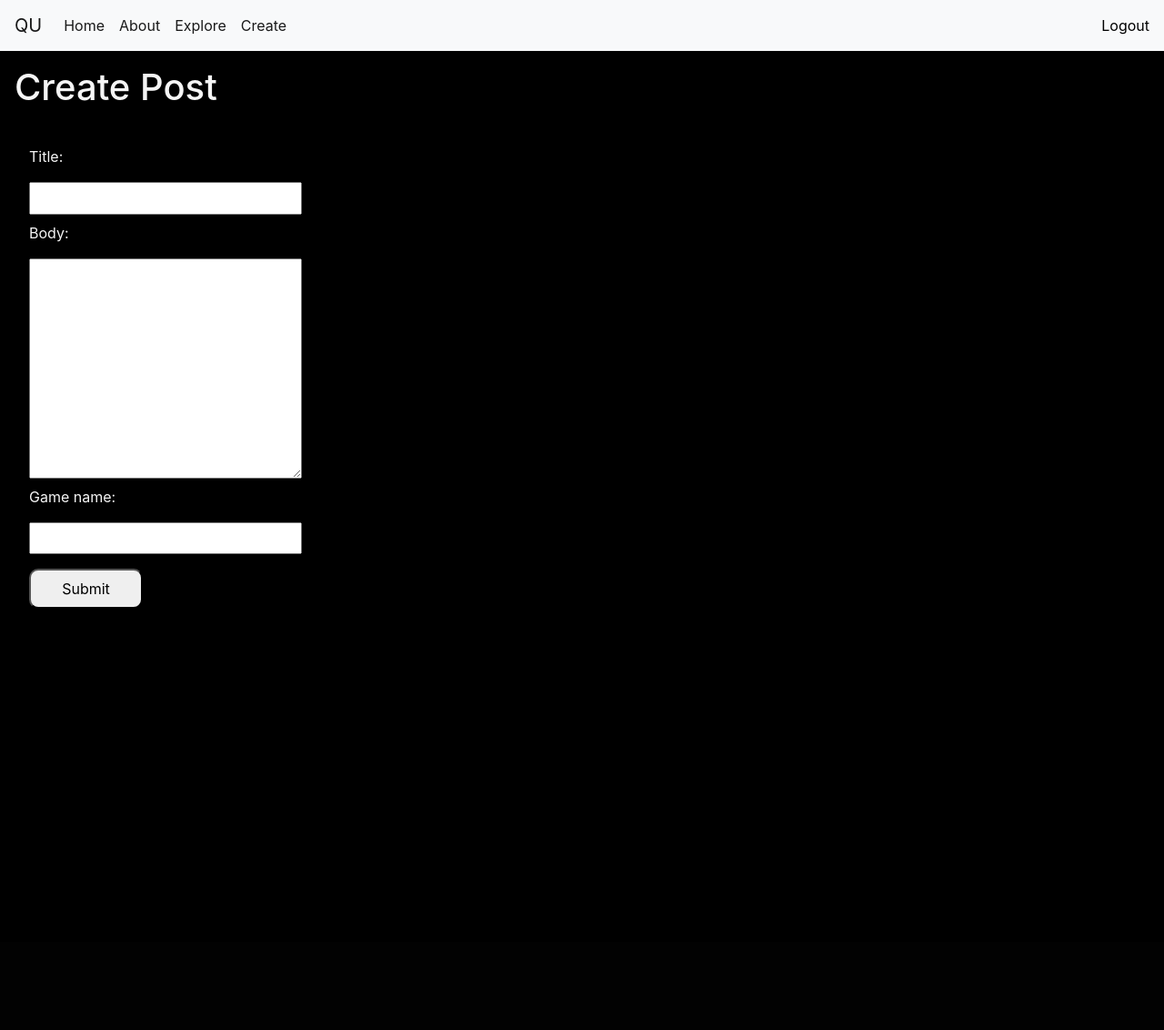
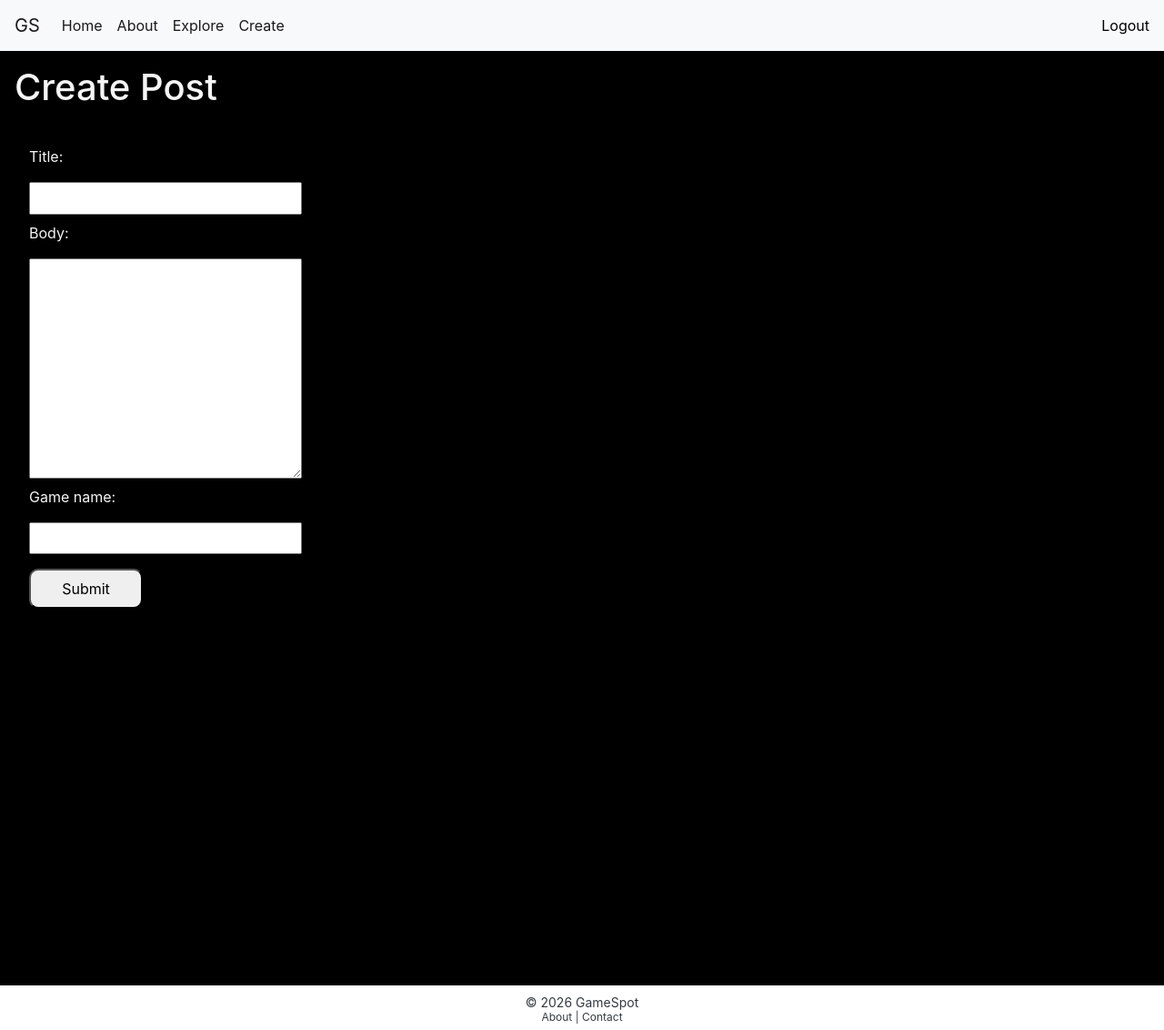
Before and after one commit to vinit-rao/queueup-django, a Django app: page /posts/new-post/ in a window 1280 px wide. Shown: the whole page at 91% size. Before the commit the page ends 667 px from the top, so only its background shows below. Run offline with Django 5.2, Linux system fonts and the light colour scheme; the visitor is signed in with stand-in values (Sample User, id 1).

Commit message:
footer added

```diff
--- a/templates/layout.html
+++ b/templates/layout.html
@@ -15,10 +15,12 @@
     <link rel="stylesheet" href="{% static 'css/style.css' %}">
     <script src="{% static 'js/main.js' %}" defer></script>
   </head>
-  <body>
+
+  <!-- Layout Fix - Rowan -->
+  <body style="min-height: 100vh; display: flex; flex-direction: column;">
 
   <nav class="navbar navbar-expand-lg navbar-light bg-light">
-  <a class="navbar-brand" href="/">QU</a>
+  <a class="navbar-brand" href="/">GS</a>
   <button class="navbar-toggler" type="button" data-toggle="collapse" data-target="#navbarSupportedContent" aria-controls="navbarSupportedContent" aria-expanded="false" aria-label="Toggle navigation">
     <span class="navbar-toggler-icon"></span>
   </button>
@@ -56,12 +58,25 @@
       </ul>
   </div>
 </nav>
-  <main>
+
+  <!-- Layout Fix - Rowan -->
+  <main style="flex: 1;">
       {% block content %}
         <h1>this is header text. also i like monster hunter.</h1>
           <p>Check out my <a href="/about">About</a> Page.</p>
       {% endblock %}
   </main>
+
+  <!-- Footer - Rowan -->
+  <footer class="bg-white text-dark text-center mt-5">
+    <div class="container p-2">
+      <p class="mb-0" style="font-size: 14px;">© 2026 GameSpot</p>
+      <small class="d-block" style="font-size: 12px; line-height: 1;">
+        <a href="/about" class="text-dark">About</a> |
+        <a href="#" class="text-dark">Contact</a>
+      </small>
+    </div>
+  </footer>
 
     <!-- Optional JavaScript -->
   <!-- Login Modal -->
```
